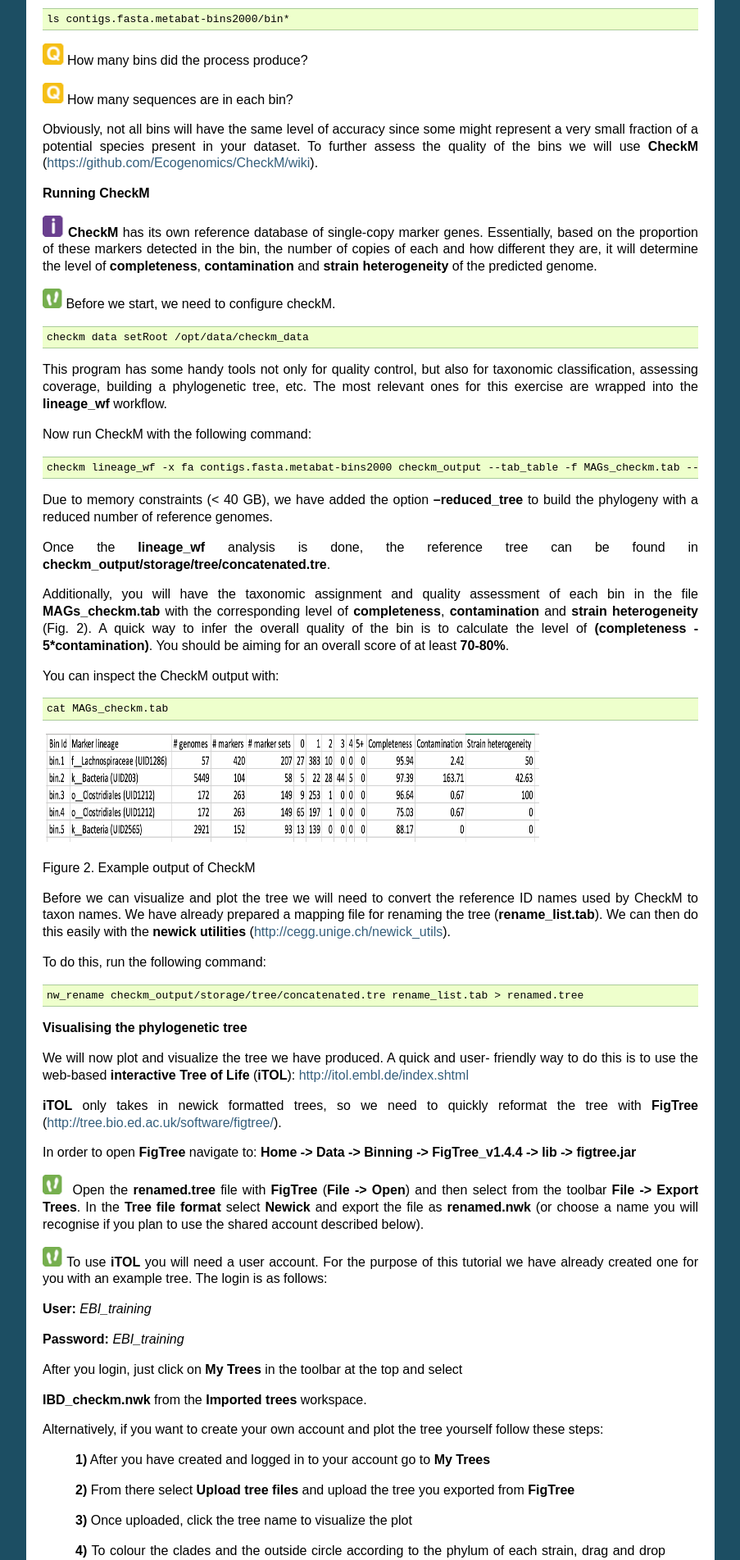
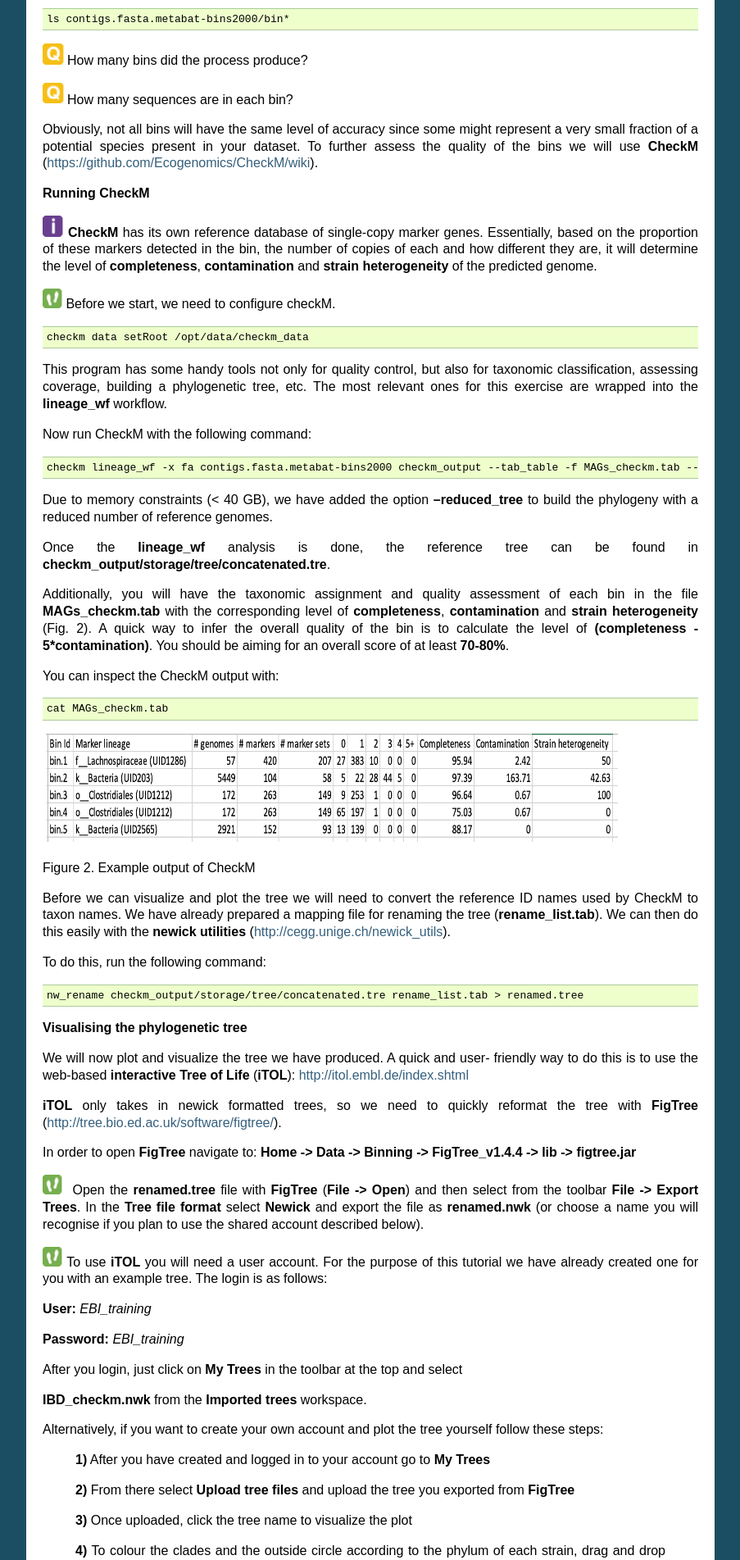
Before and after one commit to EBI-Metagenomics/mgnify-ebi-2020, a Sphinx documentation site: the page built from docs/source/mag.rst, in a window 1280 px wide. Shown: the part 1941-3844 px from the top of the page at 82% size, without its empty margins (198-1101 px from the left). Built offline with Sphinx 7.4.7, drawn with Linux system fonts in a browser that asks for light colours.

Commit message:
Update mag.rst

```diff
--- a/docs/source/mag.rst
+++ b/docs/source/mag.rst
@@ -234,5 +234,5 @@ taxon/sample name. Feel free to play around with the plot.
    :width: 0.26667in
    :height: 0.26667in
 .. |image5| image:: media/checkm.png
-   :width: 6.26389in
+   :width: 7.26389in
    :height: 1.37569in
```
